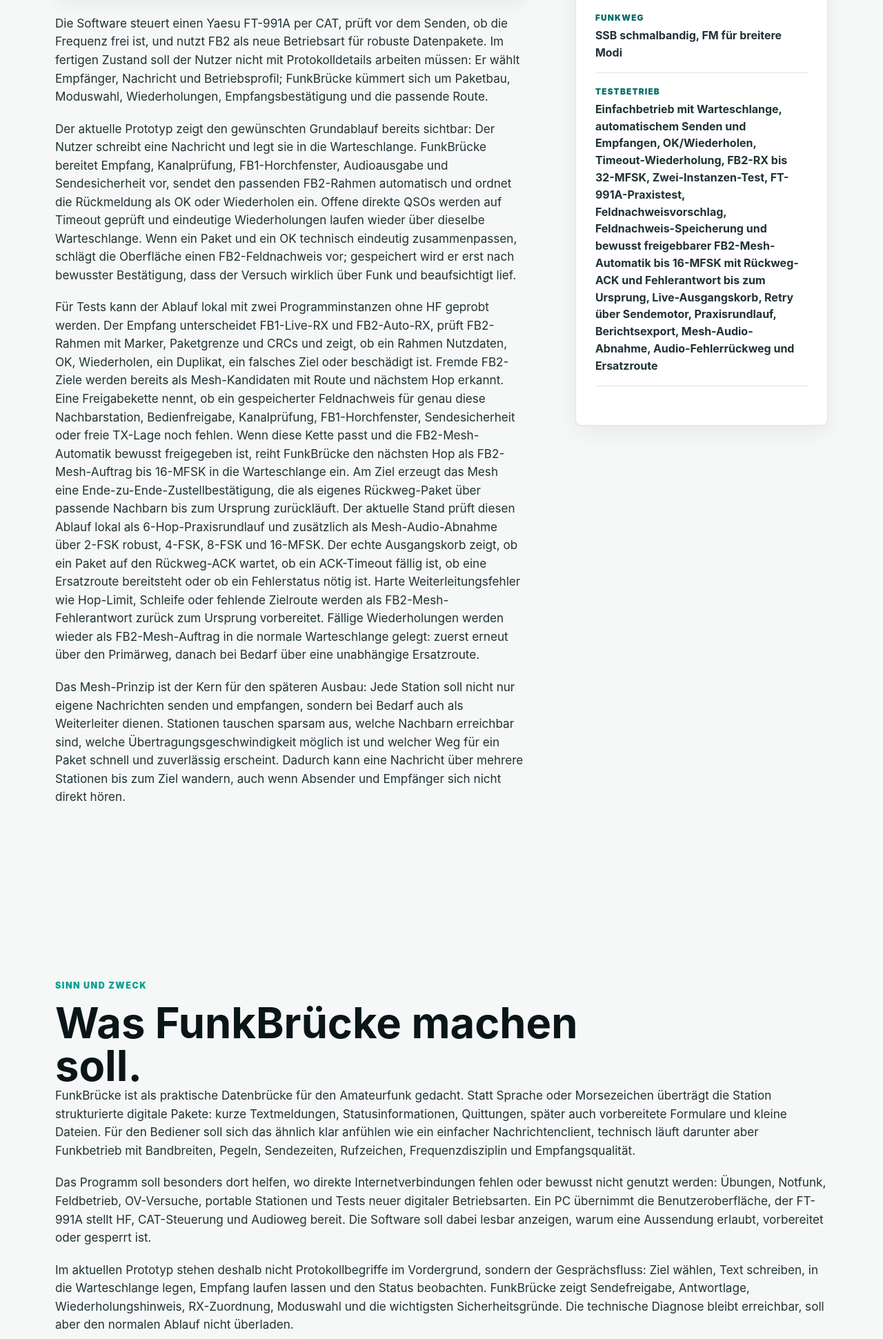
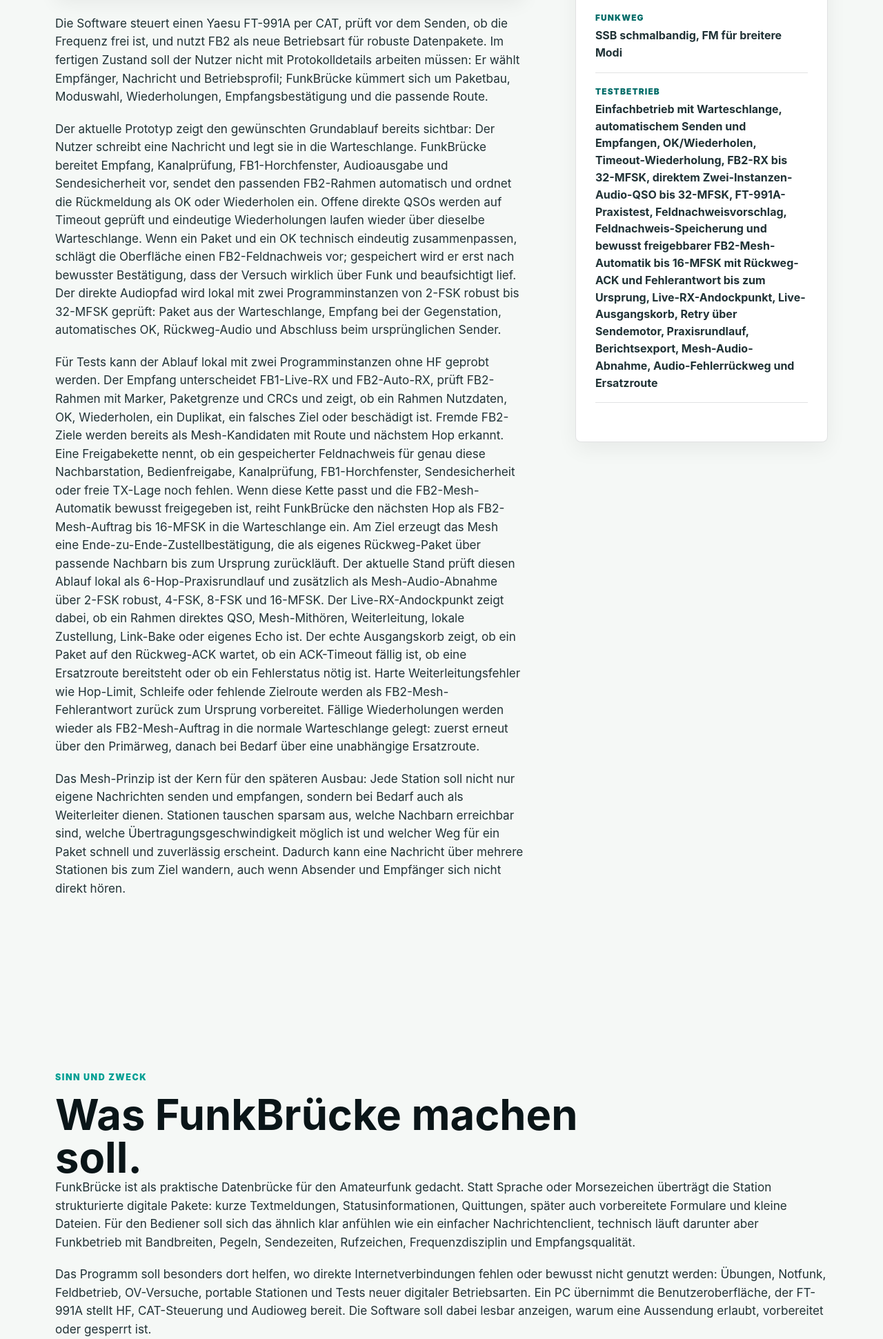
Before and after one commit to DO1FFE/do1ffe-webseite, a Flask app: page /Funkbruecke in a window 1280 px wide. Shown: the part 1143-3084 px from the top of the page at 69% size. Run offline with Flask 3, Linux system fonts and the light colour scheme.

Commit message:
Update FunkBruecke website for v0.9.247

```diff
--- a/app.py
+++ b/app.py
@@ -62,7 +62,7 @@ FUNKBRUECKE_DOWNLOAD_ARTEFAKTE = [
         "titel": "Bedienungsanleitung",
         "dateiname": "FunkBruecke-Bedienungsanleitung-latest.pdf",
         "typ": "PDF",
-        "beschreibung": "Kurzer Einstieg mit echten Programmansichten, FB1-Live-RX, FB2-Auto-RX, Warteschlange, gehärteter Sendeautomatik, Auto-OK, Audio-QSO-Kette von 2-FSK bis 32-MFSK, FB2-Mesh-Automatik bis 16-MFSK, Rückweg-ACK und Fehlerantwort bis zum Ursprung, 6-Hop-Praxisrundlauf, Mesh-Audio-Abnahme, Gesprächszustand, RX-Sortierung und wichtigsten Handgriffen.",
+        "beschreibung": "Kurzer Einstieg mit echten Programmansichten, FB1-Live-RX, FB2-Auto-RX, Warteschlange, gehärteter Sendeautomatik, Auto-OK, direkter Audio-QSO-Kette von 2-FSK bis 32-MFSK, FB2-Mesh-Automatik bis 16-MFSK, Rückweg-ACK und Fehlerantwort bis zum Ursprung, 6-Hop-Praxisrundlauf, Mesh-Audio-Abnahme, Live-RX-Andockpunkt, Gesprächszustand, RX-Sortierung und wichtigsten Handgriffen.",
         "primär": False,
     },
     {
@@ -79,7 +79,7 @@ FUNKBRUECKE_DOWNLOAD_ARTEFAKTE = [
         "titel": "FB2-Übertragung",
         "dateiname": "FB2-Uebertragung.md",
         "typ": "Markdown",
-        "beschreibung": "Technischer Stand zur FB2-Modulation, Paketübertragung, Gesprächszustand, RX-Härtung, RX-Sortierung, FB2-Auto-RX mit Audiopufferprüfung, geprüfter Warteschlangen-Sendeautomatik, Audio-QSO-Kette von 2-FSK bis 32-MFSK, Timeout-Wiederholung, FB2-Mesh-Automatik bis 16-MFSK, Ende-zu-Ende-Zustellbestätigung, Fehlerantwort, 6-Hop-Praxisrundlauf, Mesh-Audio-Abnahme und Ersatzroute.",
+        "beschreibung": "Technischer Stand zur FB2-Modulation, Paketübertragung, Gesprächszustand, RX-Härtung, RX-Sortierung, FB2-Auto-RX mit Audiopufferprüfung, geprüfter Warteschlangen-Sendeautomatik, direkter Audio-QSO-Kette von 2-FSK bis 32-MFSK, Timeout-Wiederholung, FB2-Mesh-Automatik bis 16-MFSK, Ende-zu-Ende-Zustellbestätigung, Fehlerantwort, 6-Hop-Praxisrundlauf, Mesh-Audio-Abnahme, Live-RX-Andockpunkt und Ersatzroute.",
         "primär": False,
     },
     {
--- a/templates/funkbruecke.html
+++ b/templates/funkbruecke.html
@@ -55,7 +55,10 @@
       eindeutige Wiederholungen laufen wieder über dieselbe Warteschlange. Wenn ein
       Paket und ein OK technisch eindeutig zusammenpassen, schlägt die Oberfläche einen
       FB2-Feldnachweis vor; gespeichert wird er erst nach bewusster Bestätigung, dass
-      der Versuch wirklich über Funk und beaufsichtigt lief.
+      der Versuch wirklich über Funk und beaufsichtigt lief. Der direkte Audiopfad wird
+      lokal mit zwei Programminstanzen von 2-FSK robust bis 32-MFSK geprüft: Paket aus
+      der Warteschlange, Empfang bei der Gegenstation, automatisches OK, Rückweg-Audio
+      und Abschluss beim ursprünglichen Sender.
     </p>
     <p>
       Für Tests kann der Ablauf lokal mit zwei Programminstanzen ohne HF geprobt werden.
@@ -71,6 +74,8 @@
       Rückweg-Paket über passende Nachbarn bis zum Ursprung zurückläuft.
       Der aktuelle Stand prüft diesen Ablauf lokal als 6-Hop-Praxisrundlauf
       und zusätzlich als Mesh-Audio-Abnahme über 2-FSK robust, 4-FSK, 8-FSK und 16-MFSK.
+      Der Live-RX-Andockpunkt zeigt dabei, ob ein Rahmen direktes QSO, Mesh-Mithören,
+      Weiterleitung, lokale Zustellung, Link-Bake oder eigenes Echo ist.
       Der echte Ausgangskorb zeigt, ob ein Paket auf den Rückweg-ACK wartet, ob ein
       ACK-Timeout fällig ist, ob eine Ersatzroute bereitsteht oder ob ein Fehlerstatus
       nötig ist. Harte Weiterleitungsfehler wie Hop-Limit, Schleife oder fehlende
@@ -99,7 +104,7 @@
       <div><dt>Funkgerät</dt><dd>Yaesu FT-991A</dd></div>
       <div><dt>Betriebsart</dt><dd>FB2 senden/empfangen mit Modusleiter bis 32-MFSK, Planung bis OFDM</dd></div>
       <div><dt>Funkweg</dt><dd>SSB schmalbandig, FM für breitere Modi</dd></div>
-      <div><dt>Testbetrieb</dt><dd>Einfachbetrieb mit Warteschlange, automatischem Senden und Empfangen, OK/Wiederholen, Timeout-Wiederholung, FB2-RX bis 32-MFSK, Zwei-Instanzen-Test, FT-991A-Praxistest, Feldnachweisvorschlag, Feldnachweis-Speicherung und bewusst freigebbarer FB2-Mesh-Automatik bis 16-MFSK mit Rückweg-ACK und Fehlerantwort bis zum Ursprung, Live-Ausgangskorb, Retry über Sendemotor, Praxisrundlauf, Berichtsexport, Mesh-Audio-Abnahme, Audio-Fehlerrückweg und Ersatzroute</dd></div>
+      <div><dt>Testbetrieb</dt><dd>Einfachbetrieb mit Warteschlange, automatischem Senden und Empfangen, OK/Wiederholen, Timeout-Wiederholung, FB2-RX bis 32-MFSK, direktem Zwei-Instanzen-Audio-QSO bis 32-MFSK, FT-991A-Praxistest, Feldnachweisvorschlag, Feldnachweis-Speicherung und bewusst freigebbarer FB2-Mesh-Automatik bis 16-MFSK mit Rückweg-ACK und Fehlerantwort bis zum Ursprung, Live-RX-Andockpunkt, Live-Ausgangskorb, Retry über Sendemotor, Praxisrundlauf, Berichtsexport, Mesh-Audio-Abnahme, Audio-Fehlerrückweg und Ersatzroute</dd></div>
     </dl>
   </aside>
 </section>
@@ -131,8 +136,9 @@
       sondern der Gesprächsfluss: Ziel wählen, Text schreiben, in die Warteschlange legen,
       Empfang laufen lassen und den Status beobachten. FunkBrücke zeigt Sendefreigabe,
       Antwortlage, Wiederholungshinweis, RX-Zuordnung, Moduswahl und die wichtigsten
-      Sicherheitsgründe. Die technische Diagnose bleibt erreichbar, soll aber den normalen
-      Ablauf nicht überladen.
+      Sicherheitsgründe. Oben in der Einfachansicht stehen Senden, Empfangen,
+      Warteschlange und Status direkt nebeneinander. Die technische Diagnose bleibt
+      erreichbar, soll aber den normalen Ablauf nicht überladen.
     </p>
     <p>
       Im fertigen Zustand soll FunkBrücke den gesamten Ablauf eines digitalen QSOs führen:
@@ -215,6 +221,7 @@
     <p>
       Die aktuelle Version zeigt bereits die Hauptstruktur der späteren Bedienung:
       Einfachbetrieb, Hauptfluss, Zielrufzeichen, Rollenwahl, Sendefeld, Warteschlange,
+      die vier Statusfelder Senden, Empfangen, Warteschlange und Status,
       Modusplan, Vor-TX-Prüfung, Antwort, Rückweg, Empfangen, Empfang einsortieren,
       FB2 senden/empfangen, Gespräch, Zwei-Fenster-Test, Wasserfall, Spektrum,
       CAT-/Audio-Bereiche, Mesh-Ansichten, Feldnachweisblock, FB2-Planung und Protokollfenster. Die Menüs
@@ -226,8 +233,8 @@
       Dabei geht es um einen überprüfbaren Automatiklauf: Nachricht einreihen, Kanalwache
       beachten, automatisch senden, Gegenstation empfangen lassen, OK oder Wiederholen
       zurückführen und den Gesprächszustand abschließen. Vor einem echten Funkversuch kann
-      derselbe Ablauf über lokale geschützte Austauschdateien zwischen zwei
-      FunkBrücke-Fenstern geprobt werden.
+      derselbe Ablauf über lokale geschützte Austauschdateien oder als kompletter
+      Audio-QSO-Lauf zwischen zwei FunkBrücke-Instanzen geprobt werden.
     </p>
     <p>
       Die App zeigt außerdem, ob der FB2-Empfang läuft, ob ein Rahmen sauber erkannt wurde,
@@ -242,7 +249,10 @@
       bis zum Ursprung zurück und schließen dort den offenen Auftrag sichtbar ab.
       Dieser Rückweg ist jetzt als 6-Hop-Praxisrundlauf geprüft: eine Nachricht läuft
       über sechs Funkhops bis zur Zielstation, und das ACK kommt über dieselbe Kette
-      zurück. Die lokale Audio-Abnahme bleibt bis 16-MFSK geprüft. Der Live-Ausgangskorb nutzt diese Regeln im laufenden Betrieb:
+      zurück. Der direkte Audio-QSO ist lokal bis 32-MFSK geprüft; die Mesh-Audio-Abnahme
+      bleibt bis 16-MFSK geprüft. Der Live-RX-Andockpunkt unterscheidet Direkt-QSO,
+      Mesh-Mithören, Weiterleitung, lokale Zustellung, Link-Bake und eigenes Echo.
+      Der Live-Ausgangskorb nutzt diese Regeln im laufenden Betrieb:
       Rückweg-ACKs schließen den Auftrag, Timeouts erzeugen bei passender Freigabe einen
       FB2-Mesh-Retry zuerst über Primär-Hop und danach über Ersatz-Hop. Wenn ein Relais
       nicht weiterleiten kann, läuft eine FB2-Mesh-Fehlerantwort zurück zum Ursprung und
@@ -276,7 +286,8 @@
       FB1-Live-RX, FB2-Auto-RX, Sendeautomatik-Praxisstatus, Zwei-Stationen-Livepraxis, Feldtestprotokoll, Zwei-Fenster-Rundlauf,
       direkte FB2-Gesprächsaktionen, Feldnachweisvorschlag, Feldnachweis-Speicherung, FB2-Mesh-Automatikfreigabe, Technik und Diagnose,
       Vor-TX-Prüfung, Rückweg-ACK, Fehlerantwort, FB2-Mesh-Live, 6-Hop-Praxisrundlauf,
-      Berichtsexport, Lastprüfung, Mesh-Audio-Abnahme, Audio-Fehlerrückweg und Dokumentation. Die wichtigsten
+      Berichtsexport, Lastprüfung, direkter Audio-QSO-Abnahme bis 32-MFSK, Mesh-Audio-Abnahme,
+      Audio-Fehlerrückweg, Live-RX-Andockpunkt und Dokumentation. Die wichtigsten
       Einstellungen liegen oben in der Menüzeile; im Einfachbetrieb führen Hauptleiste,
       Automatik prüfen und die FB2-Karte durch Einreihen, Prüfung, Senden, Empfangen
       und Antworten.
@@ -295,7 +306,7 @@
   <div class="funkbruecke-screenshot-grid">
     <figure class="reveal">
       <img src="{{ url_for('static', filename='assets/funkbruecke-uebersicht.png') }}" alt="Markierte Übersicht der FunkBrücke-Oberfläche">
-      <figcaption>Übersicht mit Menüzeile, Profil, Wasserfall, Hauptfluss, Sendefreigabe, Warteschlange, gehärteter Sendeautomatik, Gesprächszustand, FB1-Live-RX, FB2-Auto-RX, Live-RX-Praxiskette, Feldnachweisvorschlag, Feldnachweis-Speicherung, FB2-Mesh-Automatikfreigabe, Rückweg-ACK, Fehlerantwort, FB2-Mesh-Live, 6-Hop-Praxisrundlauf, Berichtsexport, Zwei-Fenster-Rundlauf, Schrittliste und Abnahme.</figcaption>
+      <figcaption>Übersicht mit Menüzeile, Profil, Wasserfall, Senden, Empfangen, Warteschlange, Status, gehärteter Sendeautomatik, Gesprächszustand, FB1-Live-RX, FB2-Auto-RX, Live-RX-Praxiskette, Live-RX-Andockpunkt, Feldnachweisvorschlag, Feldnachweis-Speicherung, FB2-Mesh-Automatikfreigabe, Rückweg-ACK, Fehlerantwort, FB2-Mesh-Live, 6-Hop-Praxisrundlauf, Berichtsexport, Zwei-Fenster-Rundlauf, Schrittliste und Abnahme.</figcaption>
     </figure>
     <figure class="reveal">
       <img src="{{ url_for('static', filename='assets/funkbruecke-fb2-test-tx.png') }}" alt="Markierter Bereich für FB2 senden und empfangen">
```
Also changed, not shown: tests/test_routen.py (+4 -1 lines), static/assets/funkbruecke-fb2-test-tx.png.
